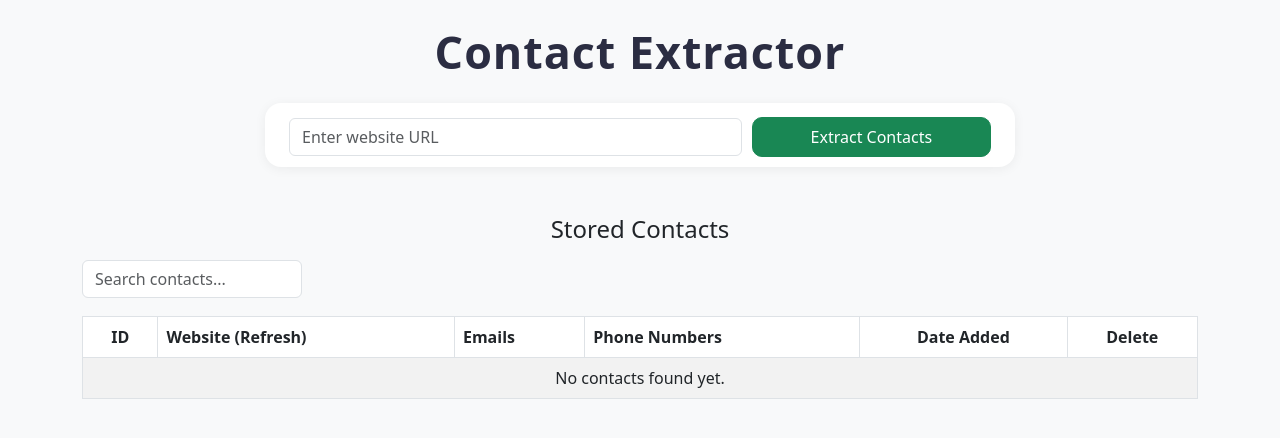
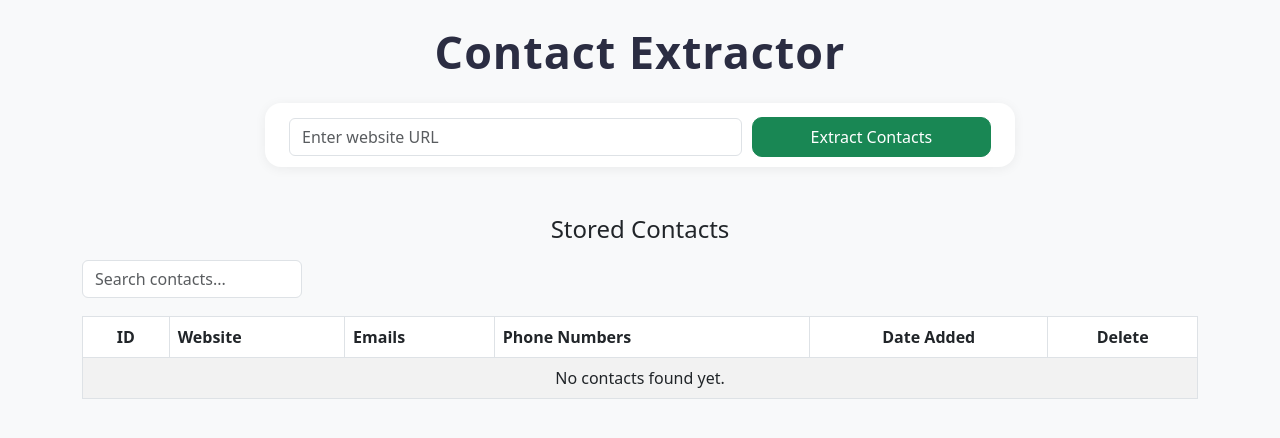
Before and after one commit to supratheek0906/webscrapper, a Flask app: page / in a window 1280 px wide. Shown: the top 438 px of the page. Run offline with Flask 3, Linux system fonts and the light colour scheme; data that the repository does not hold is empty.

Commit message:
Update index.html

```diff
--- a/templates/index.html
+++ b/templates/index.html
@@ -75,7 +75,7 @@
                         <thead>
                             <tr>
                                 <th class="id-col">ID</th>
-                                <th class="website-col">Website (Refresh)</th>
+                                <th class="website-col">Website </th>
                                 <th>Emails</th>
                                 <th>Phone Numbers</th>
                                 <th class="date-col">Date Added</th>
```
